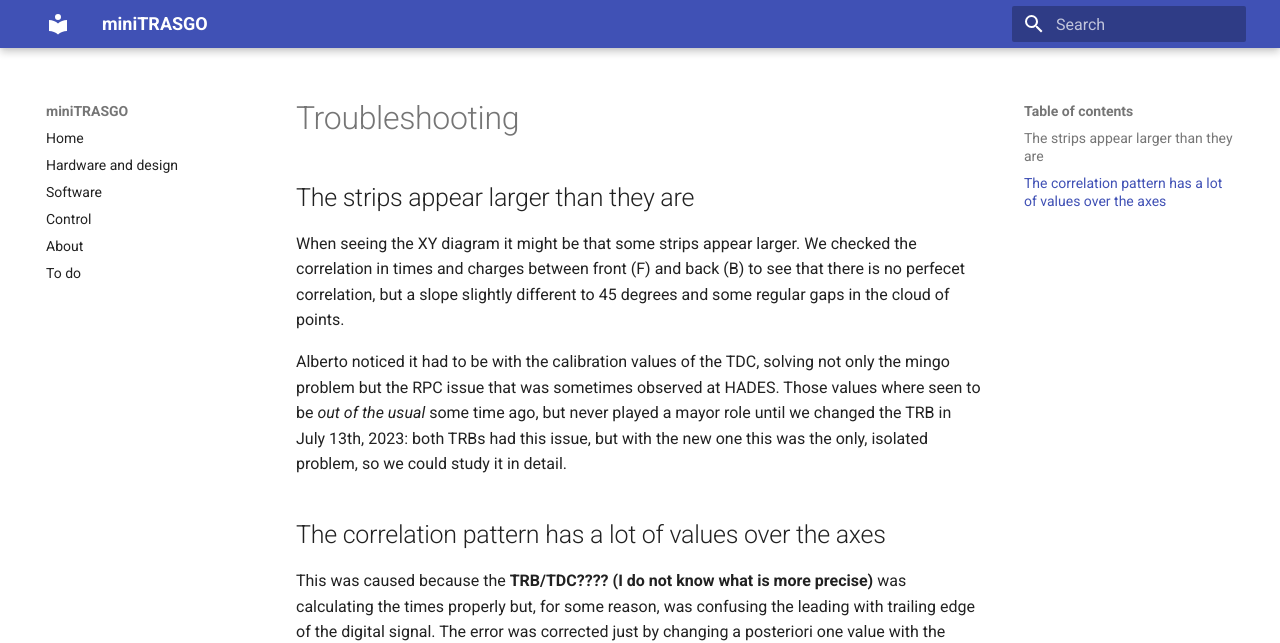
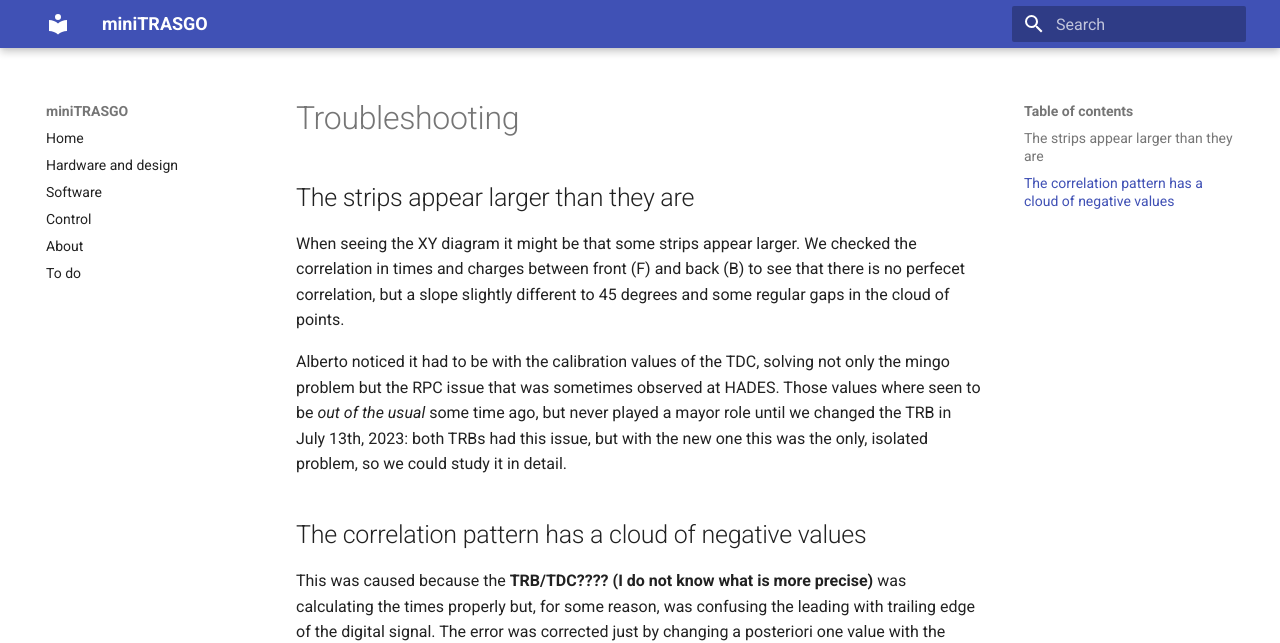
Before and after one commit to cayesoneira/miniTRASGO-documentation, an MkDocs documentation site: the page built from docs/troubleshooting.md, in a window 1280 px wide. Shown: the top 643 px of the page. Built offline with MkDocs 1.6.1 and Material for MkDocs 9.7.7, drawn with Linux system fonts in a browser that asks for light colours.

Commit message:
Update troubleshooting.md

```diff
--- a/docs/troubleshooting.md
+++ b/docs/troubleshooting.md
@@ -4,5 +4,5 @@
 Alberto noticed it had to be with the calibration values of the TDC, solving not only the mingo problem but the RPC issue that was sometimes observed at HADES. Those values where seen to be *out of the usual* some time ago, but never played a mayor role until we changed the TRB in July 13th, 2023: both TRBs had this issue, but with the new one this was the only, isolated problem, so we could study it in detail.
 
 
-## The correlation pattern has a lot of values over the axes
+## The correlation pattern has a cloud of negative values
 This was caused because the **TRB/TDC???? (I do not know what is more precise)** was calculating the times properly but, for some reason, was confusing the leading with trailing edge of the digital signal. The error was corrected just by changing a posteriori one value with the other. We changed the TRB in July 13th, 2023 to make sure the problem was with this component, and in fact it was. We kept the new TRB for simplicity and we are trying to contact the manufacturer company to discuss the issue.
```
